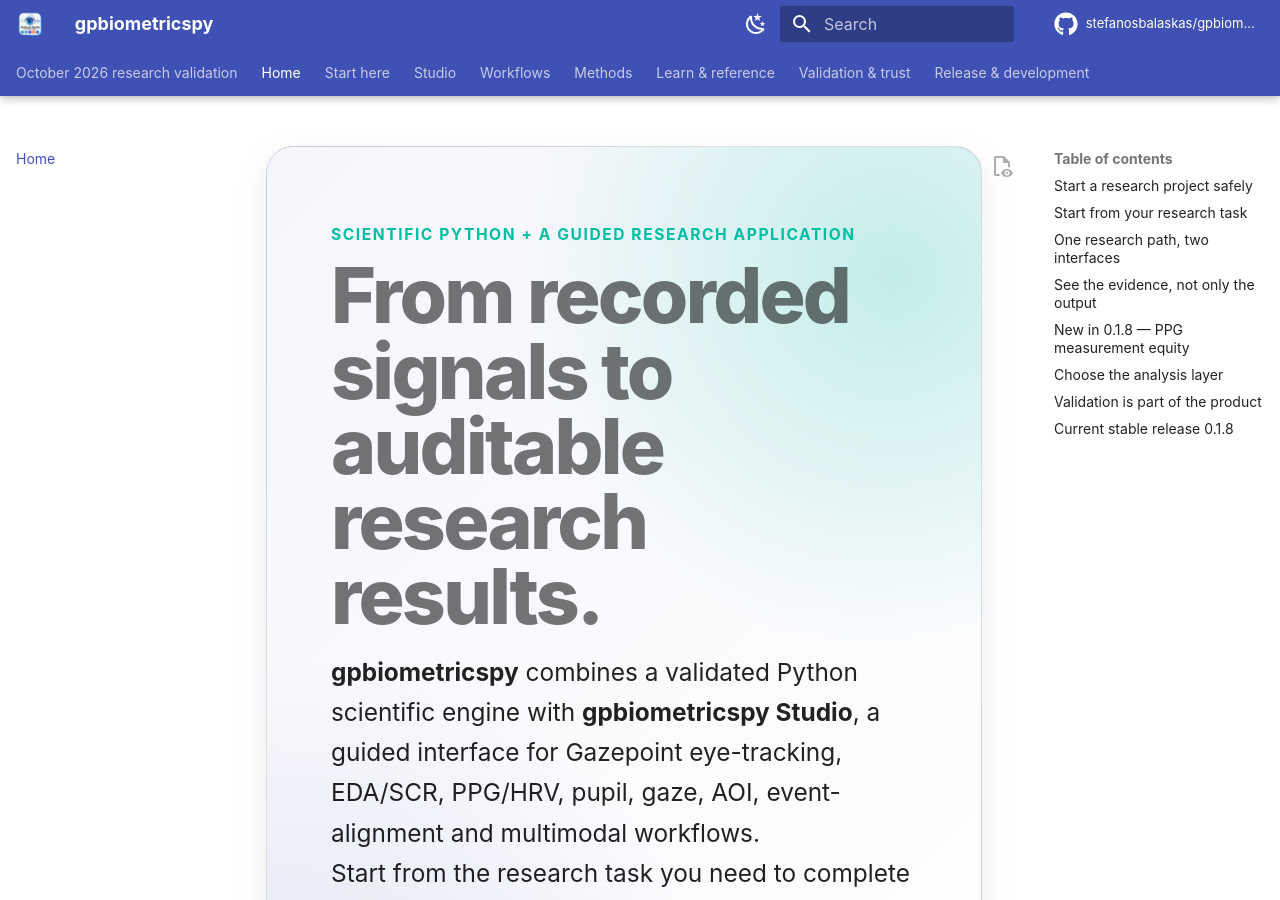
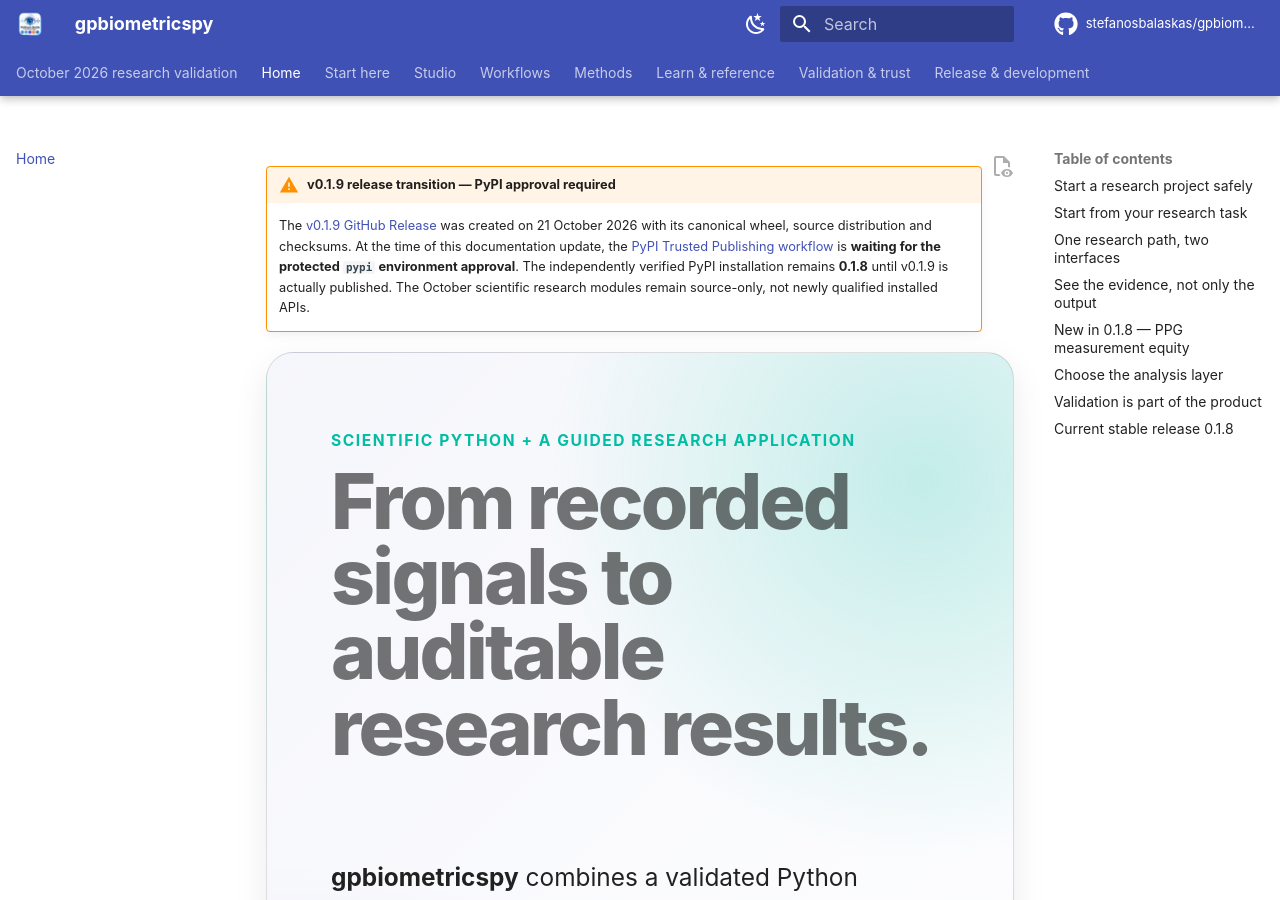
Before and after one commit to stefanosbalaskas/gpbiometricspy, an MkDocs documentation site: the page built from docs/index.md, in a window 1280 px wide and 900 px high. Built offline with MkDocs 1.6.1 and Material for MkDocs 9.7.7, drawn with Linux system fonts in a browser that asks for light colours; plug-ins that fetch from the network failed and are left out; comment, search, counter and statistics services are not loaded.

Commit message:
docs: disclose published v0.1.9 GitHub release and pending protected PyPI approval

```diff
--- a/docs/index.md
+++ b/docs/index.md
@@ -1,3 +1,6 @@
+!!! warning "v0.1.9 release transition — PyPI approval required"
+    The [v0.1.9 GitHub Release](https://github.com/stefanosbalaskas/gpbiometricspy/releases/tag/v0.1.9) was created on 21 October 2026 with its canonical wheel, source distribution and checksums. At the time of this documentation update, the [PyPI Trusted Publishing workflow](https://github.com/stefanosbalaskas/gpbiometricspy/actions/runs/39658400318) is **waiting for the protected `pypi` environment approval**. The independently verified PyPI installation remains **0.1.8** until v0.1.9 is actually published. The October scientific research modules remain source-only, not newly qualified installed APIs.
+
 <div class="gp-landing-hero" markdown>
 
 <span class="gp-kicker">Scientific Python + a guided research application</span>
```
